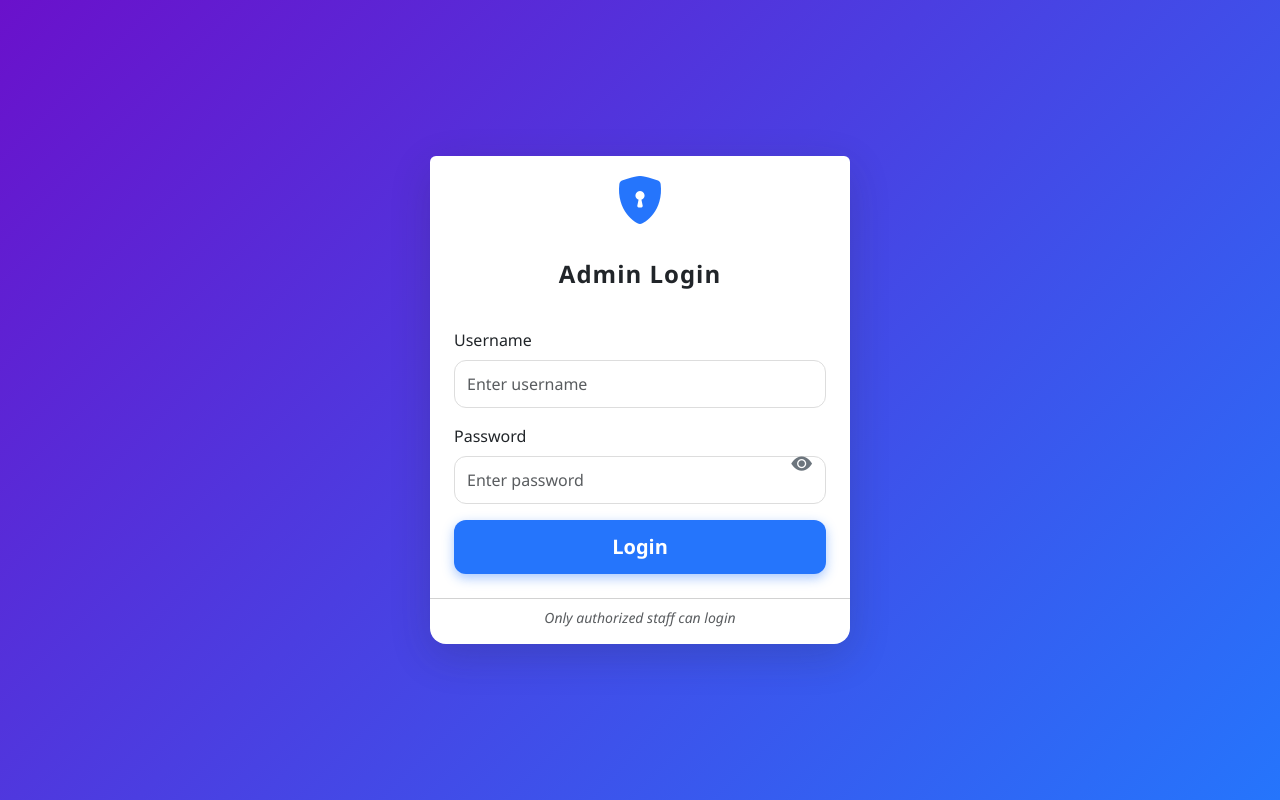
After one commit to sarojoffl/hydro_site, a Django app: page /login/ in a window 1280 px wide. The commit adds this page. Run offline with Django 5.2, Linux system fonts and the light colour scheme; data that the repository does not hold is empty.

Commit message:
Add admin login and password change

```diff
--- a/core/admin_urls.py
+++ b/core/admin_urls.py
@@ -4,7 +4,6 @@ from . import admin_views
 urlpatterns = [
     # Dashboard
     path('', admin_views.dashboard_home, name='dashboard_home'),
-    path('logout/', admin_views.logout_view, name='logout'),
 
     # Homepage Section
     path('carousel/', admin_views.carouselitem_list, name='carouselitem_list'),
--- a/core/admin_views.py
+++ b/core/admin_views.py
@@ -1,3 +1,4 @@
+from django.contrib.auth import authenticate, login
 from django.contrib import messages
 from django.contrib.auth import logout
 import csv
@@ -19,6 +20,19 @@ from .admin_forms import (
     ServiceForm, TeamMemberForm, TestimonialForm, ClientForm, ContactInfoForm,
     OrganizationDetailForm
 )
+
+def admin_login(request):
+    if request.method == 'POST':
+        username = request.POST['username']
+        password = request.POST['password']
+        user = authenticate(request, username=username, password=password)
+
+        if user is not None and user.is_staff:
+            login(request, user)
+            return redirect('dashboard_home')
+        else:
+            messages.error(request, 'Invalid credentials or unauthorized access.')
+    return render(request, 'dashboard/login.html')
 
 @login_required
 def logout_view(request):
--- a/hydro_site/settings.py
+++ b/hydro_site/settings.py
@@ -129,4 +129,8 @@ MEDIA_ROOT = os.path.join(BASE_DIR, 'media')
 
 DEFAULT_AUTO_FIELD = 'django.db.models.BigAutoField'
 
+LOGIN_URL = '/login/'
+
+LOGIN_REDIRECT_URL = '/dashboard/'
+
 LOGOUT_REDIRECT_URL = '/'
--- a/hydro_site/urls.py
+++ b/hydro_site/urls.py
@@ -2,12 +2,39 @@ from django.contrib import admin
 from django.urls import path, include
 from django.conf import settings
 from django.conf.urls.static import static
+from core import admin_views
+from django.contrib.auth import views as auth_views
 
 urlpatterns = [
+    # Django Admin Panel
     path('admin/', admin.site.urls),
+
+    # Public/Main Site URLs
     path('', include('core.urls')),
+
+    # Admin Dashboard URLs (app-specific)
     path('dashboard/', include('core.admin_urls')),
+
+    # Authentication URLs
+    path('login/', admin_views.admin_login, name='admin_login'),
+    path('logout/', admin_views.logout_view, name='logout'),
+
+    # Password Change URLs under dashboard/
+    path(
+        'dashboard/password_change/',
+        auth_views.PasswordChangeView.as_view(
+            template_name='password_change.html',
+            success_url='/dashboard/password_change/done/'
+        ),
+        name='password_change'
+    ),
+    path(
+        'dashboard/password_change/done/',
+        auth_views.PasswordChangeDoneView.as_view(template_name='password_change_done.html'),
+        name='password_change_done'
+    ),
 ]
 
+# Serve media files during development
 if settings.DEBUG:
     urlpatterns += static(settings.MEDIA_URL, document_root=settings.MEDIA_ROOT)
--- a/templates/admin_base.html
+++ b/templates/admin_base.html
@@ -19,10 +19,12 @@
     <button class="btn btn-link btn-sm me-4" id="sidebarToggle"><i class="fas fa-bars"></i></button>
     <ul class="navbar-nav ms-auto me-3">
         <li class="nav-item dropdown">
-            <a class="nav-link dropdown-toggle" id="navbarDropdown" href="#" role="button" data-bs-toggle="dropdown">
+            <a class="nav-link dropdown-toggle" id="navbarDropdown" href="#" role="button" data-bs-toggle="dropdown" aria-expanded="false">
                 <i class="fas fa-user fa-fw"></i> {{ request.user.username }}
             </a>
-            <ul class="dropdown-menu dropdown-menu-end">
+            <ul class="dropdown-menu dropdown-menu-end" aria-labelledby="navbarDropdown">
+                <li><a class="dropdown-item" href="{% url 'password_change' %}">Change Password</a></li>
+                <li><hr class="dropdown-divider"></li>
                 <li><a class="dropdown-item" href="{% url 'logout' %}">Logout</a></li>
             </ul>
         </li>
--- /dev/null
+++ b/templates/dashboard/login.html
@@ -0,0 +1,201 @@
+{% load static %}
+<!DOCTYPE html>
+<html lang="en">
+<head>
+  <meta charset="UTF-8" />
+  <meta name="viewport" content="width=device-width, initial-scale=1" />
+  <title>Admin Login</title>
+  <link
+    href="https://cdn.jsdelivr.net/npm/bootstrap@5.3.2/dist/css/bootstrap.min.css"
+    rel="stylesheet"
+  />
+  <link
+    href="https://cdn.jsdelivr.net/npm/bootstrap-icons@1.10.5/font/bootstrap-icons.css"
+    rel="stylesheet"
+  />
+  <link rel="stylesheet" href="{% static 'admin/css/styles.css' %}" />
+  <style>
+    body {
+      background: linear-gradient(135deg, #6a11cb 0%, #2575fc 100%);
+      font-family: 'Segoe UI', Tahoma, Geneva, Verdana, sans-serif;
+      color: #333;
+    }
+
+    .login-wrapper {
+      min-height: 100vh;
+      display: flex;
+      align-items: center;
+      justify-content: center;
+      padding: 2rem;
+    }
+
+    .card {
+      width: 100%;
+      max-width: 420px;
+      border: none;
+      border-radius: 16px;
+      box-shadow: 0 12px 40px rgba(38, 41, 51, 0.2);
+      animation: fadeIn 0.6s ease-in-out;
+      background-color: #fff;
+    }
+
+    @keyframes fadeIn {
+      from {
+        opacity: 0;
+        transform: translateY(30px);
+      }
+      to {
+        opacity: 1;
+        transform: translateY(0);
+      }
+    }
+
+    .card-header {
+      border-bottom: none;
+      border-radius: 16px 16px 0 0;
+    }
+
+    .card-header h4 {
+      font-weight: 700;
+      letter-spacing: 1px;
+    }
+
+    .text-center.mb-3 i {
+      font-size: 3rem;
+      color: #2575fc;
+    }
+
+    .mb-3.form-group {
+      position: relative; /* for absolute positioning of toggle */
+    }
+
+    input.form-control {
+      border-radius: 12px;
+      border: 1.8px solid #ddd;
+      transition: border-color 0.3s ease, box-shadow 0.3s ease;
+      height: 3rem;
+      padding-right: 2.8rem; /* room for eye icon */
+    }
+
+    input.form-control:focus {
+      border-color: #2575fc;
+      box-shadow: 0 0 8px rgba(37, 117, 252, 0.4);
+      outline: none;
+    }
+
+    .toggle-password {
+      position: absolute;
+      top: 50%;
+      right: 14px;
+      transform: translateY(-50%);
+      cursor: pointer;
+      color: #6c757d;
+      font-size: 1.3rem;
+      user-select: none;
+    }
+
+    .btn-primary {
+      background-color: #2575fc;
+      border: none;
+      border-radius: 12px;
+      padding: 12px;
+      font-weight: 600;
+      box-shadow: 0 4px 12px rgba(37, 117, 252, 0.4);
+      transition: all 0.3s ease;
+    }
+
+    .btn-primary:hover {
+      background-color: #185bd8;
+      box-shadow: 0 6px 16px rgba(24, 91, 216, 0.6);
+      transform: translateY(-2px);
+    }
+
+    .card-footer {
+      background-color: transparent;
+      font-size: 0.875rem;
+      color: #888;
+      font-style: italic;
+    }
+
+    /* Responsive */
+    @media (max-width: 576px) {
+      .login-wrapper {
+        padding: 1rem;
+      }
+    }
+  </style>
+</head>
+<body>
+  <div class="login-wrapper">
+    <div class="card">
+      <div class="card-header bg-white text-center rounded-top">
+        <div class="text-center mb-3">
+          <i class="bi bi-shield-lock-fill"></i>
+        </div>
+        <h4 class="mb-0 py-2">Admin Login</h4>
+      </div>
+      <div class="card-body px-4 py-4">
+        {% if form.errors %}
+        <div class="alert alert-danger">Please correct the errors below.</div>
+        {% endif %}
+
+        {% if messages %}
+        {% for message in messages %}
+        <div class="alert alert-{{ message.tags }}">{{ message }}</div>
+        {% endfor %}
+        {% endif %}
+
+        <form method="post" action="{% url 'admin_login' %}" novalidate>
+          {% csrf_token %}
+          <div class="mb-3">
+            <label for="id_username" class="form-label">Username</label>
+            <input
+              type="text"
+              name="username"
+              id="id_username"
+              class="form-control"
+              placeholder="Enter username"
+              required
+            />
+          </div>
+          <div class="mb-3 form-group">
+            <label for="id_password" class="form-label">Password</label>
+            <input
+              type="password"
+              name="password"
+              id="id_password"
+              class="form-control"
+              placeholder="Enter password"
+              required
+            />
+            <i class="bi bi-eye-fill toggle-password" id="togglePassword"></i>
+          </div>
+          <div class="d-grid">
+            <button type="submit" class="btn btn-primary btn-lg">Login</button>
+          </div>
+        </form>
+      </div>
+      <div class="card-footer text-center text-muted small pb-3">
+        Only authorized staff can login
+      </div>
+    </div>
+  </div>
+
+  <!-- Bootstrap JS -->
+  <script src="https://cdn.jsdelivr.net/npm/bootstrap@5.3.2/dist/js/bootstrap.bundle.min.js"></script>
+
+  <!-- Toggle Password JS -->
+  <script>
+    const togglePassword = document.getElementById("togglePassword");
+    const passwordInput = document.getElementById("id_password");
+
+    togglePassword.addEventListener("click", function () {
+      const type =
+        passwordInput.getAttribute("type") === "password" ? "text" : "password";
+      passwordInput.setAttribute("type", type);
+      this.classList.toggle("bi-eye-fill");
+      this.classList.toggle("bi-eye-slash-fill");
+    });
+  </script>
+</body>
+</html>
```
Also changed, not shown: templates/password_change.html (added, +124 -0 lines), templates/password_change_done.html (added, +51 -0 lines).
